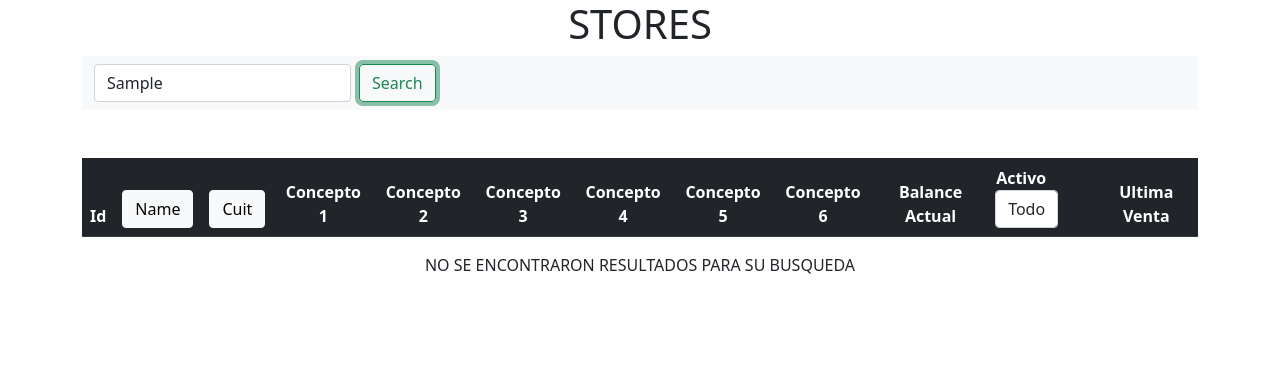
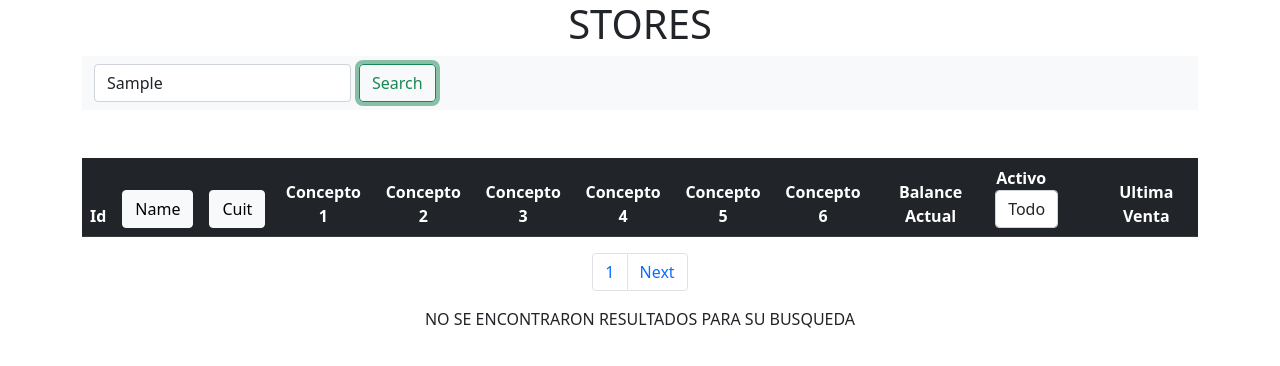
Before and after one commit to AgustinTafura/koibanx-frontend-challenge, a React (Create React App) app: page /stores in a window 1280 px wide. Both pictures are taken after typing "Sample" into the empty fields and a click on the button "Search". Shown: the top 366 px of the page. Built offline with nearby package versions, Linux system fonts and the light colour scheme.

Commit message:
update pagination + filter + order

```diff
--- a/src/components/navbar/index.jsx
+++ b/src/components/navbar/index.jsx
@@ -1,8 +1,8 @@
 
-import storesListFromDB from '../../db/stores.json'
+import backendResponse from '../../db/index'
 
 const Navbar = (props) => {
-
+    const db = backendResponse()
     const getStoresFromDB = (e)=>{
         const input = e.target[0].value
         const storeList = []
@@ -13,7 +13,7 @@ const Navbar = (props) => {
 
         if (input !== '') {
 
-            storesListFromDB.map(store => {
+            db.data.map(store => {
                 if(
                     store.id.includes(input)
                     || store.name.toLowerCase().includes(input)
@@ -23,8 +23,9 @@ const Navbar = (props) => {
                 }
             })
         }
+
         props.setStoresFetched(storeList)
-
+        props.setRowPerPages(db.rowsPerPage)
     }
     return (
         <nav className="navbar navbar-light bg-light">
--- a/src/components/tableStores/index.jsx
+++ b/src/components/tableStores/index.jsx
@@ -6,6 +6,9 @@ const TableStore = (props) => {
     const [dataToShow, setDataToShow] = useState(props.storesFetched)
     const [nameState, setNameState] = useState(true)
     const [cuitState, setCuitState] = useState(true)
+    const [currentPage, setCurrentPage] = useState(1)
+    const [offset,setOffset] = useState(0)
+
     const filterData = (e) => {
         const value = e.target.value
         const name = e.target.name
@@ -15,26 +18,25 @@ const TableStore = (props) => {
             return
         }
 
-        const newList = props.storesFetched?.filter(store=>store[name] === value)
+        const newList = props.storesFetched?.filter(store=>store[name] === value).slice(offset,offset+props.rowPerPages)
         setDataToShow(newList)
     }
 
     const orderBy = (e) => {
         const field = e.target.name
         const sequence = e.target.value === 'true' ? 'asc' : 'desc'
-        dataToShow && orderArrOfObjects(dataToShow, field, sequence)
+        dataToShow && setDataToShow(orderArrOfObjects(props.storesFetched, field, sequence).slice(offset,offset+props.rowPerPages))
     }
 
 
     useEffect(() => {
-        setDataToShow(props.storesFetched)
-
+        setDataToShow(props.storesFetched?.slice(offset,offset+props.rowPerPages))
       // restart filters
         document.querySelector('[name="active"]').value = ''
-
     }, [props.storesFetched])
 
     return (
+        <>
         <table className="table  mt-5">
                 <thead>
                     <tr className='table-dark'>
@@ -93,6 +95,51 @@ const TableStore = (props) => {
                 </tbody>
 
             </table>
+
+                {
+                    dataToShow && (
+                        <nav aria-label="Page navigation example">
+                            <ul className="pagination justify-content-center">
+
+                                {currentPage !== 1 && (
+                                    <li className="page-item">
+                                        <a className="page-link" href="/stores"
+                                            onClick={(e)=>{
+                                                e.preventDefault();
+                                                setCurrentPage(currentPage-1)
+                                                setDataToShow(props.storesFetched.slice(offset-props.rowPerPages, offset))
+                                                setOffset(offset-props.rowPerPages)
+                                            }}>
+                                            Previous
+                                        </a>
+                                    </li>
+
+                                )}
+
+                                    <li className="page-item"><a className="page-link" href="/stores"  onClick={(e)=>e.preventDefault()}>{currentPage}</a></li>
+
+                                {currentPage !== Math.ceil(props.storesFetched?.length/props.rowPerPages) && (
+                                    <li className="page-item">
+                                        <a className="page-link" href="/stores"
+                                            onClick={(e)=>{
+                                                    e.preventDefault();
+                                                    setCurrentPage(currentPage+1)
+                                                    setDataToShow(props.storesFetched.slice(offset+props.rowPerPages, offset+props.rowPerPages*2))
+                                                    setOffset(offset+props.rowPerPages)
+                                            }}>
+                                                Next
+                                        </a>
+                                    </li>
+                                )}
+
+
+                            </ul>
+                        </nav>
+                    )
+                }
+
+
+        </>
     )
 }
 
--- a/src/containers/Stores/index.jsx
+++ b/src/containers/Stores/index.jsx
@@ -4,15 +4,16 @@ import TableStore from '../../components/tableStores'
 
 const Stores = () => {
     const [storesFetched, setStoresFetched] = useState()
+    const [rowPerPages, setRowPerPages] = useState()
 
     return (
-        <div className=''>
+        <>
             <h1>STORES</h1>
-            <Navbar setStoresFetched={setStoresFetched} />
-            <TableStore storesFetched={storesFetched} />
-                {(storesFetched === undefined) && <div>REALICE UNA BUSQEDA DE COMERCIOS</div>}
-                {(storesFetched?.length === 0) && <div>NO SE ENCONTRARON RESULTADOS PARA SU BUSQUEDA</div>}
-        </div>
+            <Navbar setStoresFetched={setStoresFetched} setRowPerPages={setRowPerPages} />
+            <TableStore storesFetched={storesFetched} rowPerPages={rowPerPages} />
+            {(storesFetched === undefined) && <div>REALICE UNA BUSQEDA DE COMERCIOS</div>}
+            {(storesFetched?.length === 0) && <div>NO SE ENCONTRARON RESULTADOS PARA SU BUSQUEDA</div>}
+        </>
     )
 }
 
--- /dev/null
+++ b/src/db/index.js
@@ -0,0 +1,20 @@
+import storesListFromDB from './stores.json'
+
+const backendResponse = (rowsPerPage = 5) => {
+    const page = 1
+    const total = storesListFromDB.length
+    const pages = Math.ceil(total/rowsPerPage)
+
+
+    const response = {
+        data:storesListFromDB,
+        page,
+        rowsPerPage,
+        total,
+        pages
+    }
+    return response
+}
+
+
+export default backendResponse
--- a/src/utils/utils.js
+++ b/src/utils/utils.js
@@ -6,7 +6,6 @@ const formatDate = (date)=>{
 const orderArrOfObjects = (arrOfObjects, property, sequence = 'asc') =>{
     const order = sequence === 'asc' ? 1 : -1
     return arrOfObjects.sort(function (a, b) {
-        console.log(a[property], b[property], order, order*-1)
         if (a[property] > b[property]) {
             return order
         }
```
